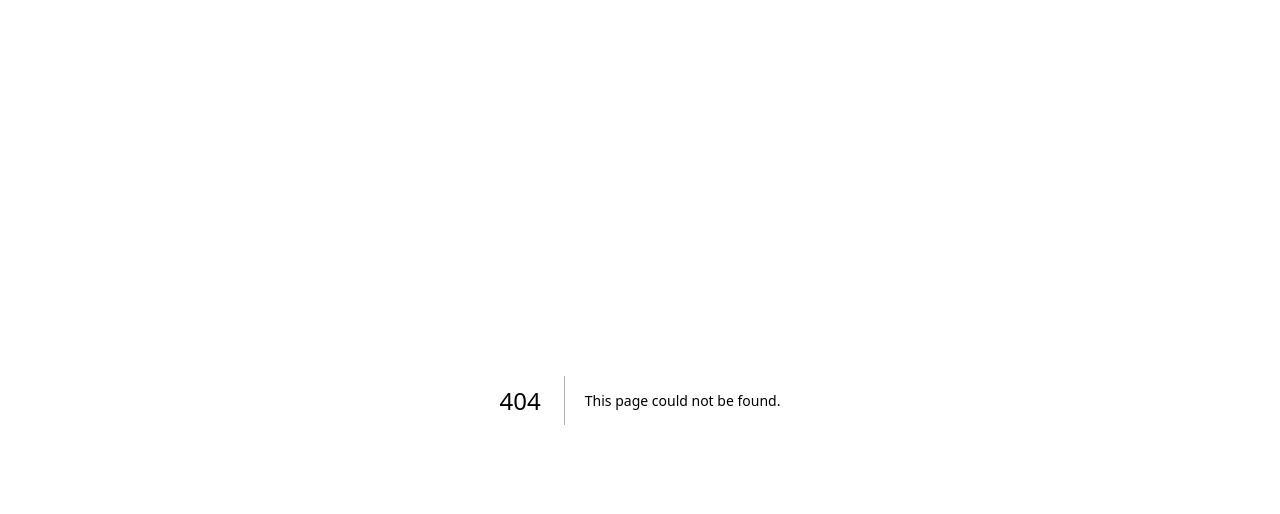
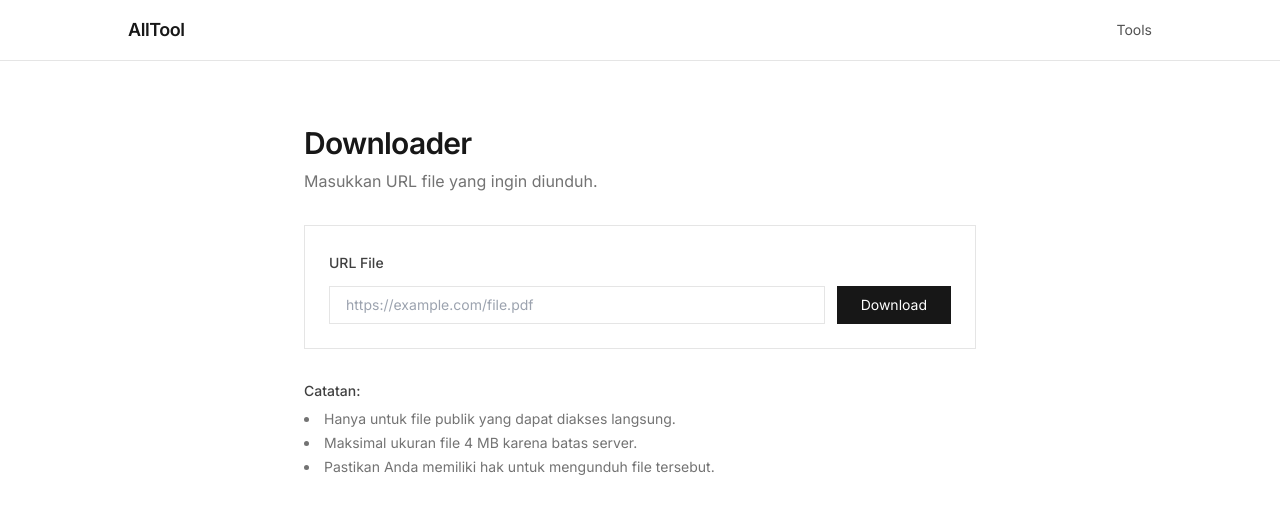
Before and after one commit to sionlimitles-spec/all-tool-sxzz, a Next.js app: page /downloader in a window 1280 px wide. Before the commit this address had no page. Shown: the top 514 px of the page. Built offline with nearby package versions, Linux system fonts and the light colour scheme.

Commit message:
Create page.tsx

```diff
--- /dev/null
+++ b/src/app/downloader/page.tsx
@@ -0,0 +1,100 @@
+"use client";
+
+import { useState } from "react";
+import Link from "next/link";
+
+export default function DownloaderPage() {
+  const [url, setUrl] = useState("");
+  const [loading, setLoading] = useState(false);
+  const [message, setMessage] = useState("");
+
+  const handleDownload = async () => {
+    if (!url) return;
+    setLoading(true);
+    setMessage("");
+    try {
+      const res = await fetch("/api/download", {
+        method: "POST",
+        headers: { "Content-Type": "application/json" },
+        body: JSON.stringify({ url }),
+      });
+
+      if (!res.ok) {
+        const data = await res.json();
+        setMessage(data.error || "Gagal mengunduh.");
+        setLoading(false);
+        return;
+      }
+
+      const blob = await res.blob();
+      const contentDisposition = res.headers.get("content-disposition");
+      let filename = "download";
+      if (contentDisposition) {
+        const match = contentDisposition.match(/filename="?(.+?)"?$/);
+        if (match) filename = match[1];
+      }
+
+      const blobUrl = window.URL.createObjectURL(blob);
+      const a = document.createElement("a");
+      a.href = blobUrl;
+      a.download = filename;
+      document.body.appendChild(a);
+      a.click();
+      document.body.removeChild(a);
+      window.URL.revokeObjectURL(blobUrl);
+
+      setMessage("Berhasil diunduh.");
+    } catch {
+      setMessage("Terjadi kesalahan.");
+    } finally {
+      setLoading(false);
+    }
+  };
+
+  return (
+    <div className="min-h-screen bg-white">
+      <nav className="border-b border-neutral-200 px-6 py-4">
+        <div className="mx-auto flex max-w-5xl items-center justify-between">
+          <Link href="/" className="text-lg font-semibold tracking-tight text-neutral-900">AllTool</Link>
+          <Link href="/tools" className="text-sm text-neutral-600 hover:text-neutral-900">Tools</Link>
+        </div>
+      </nav>
+      <section className="px-6 py-16">
+        <div className="mx-auto max-w-2xl">
+          <h1 className="text-3xl font-semibold tracking-tight text-neutral-900">Downloader</h1>
+          <p className="mt-2 text-neutral-500">Masukkan URL file yang ingin diunduh.</p>
+
+          <div className="mt-8 border border-neutral-200 p-6">
+            <label className="text-sm font-medium text-neutral-700">URL File</label>
+            <div className="mt-3 flex flex-col gap-3 md:flex-row">
+              <input
+                type="url"
+                value={url}
+                onChange={(e) => setUrl(e.target.value)}
+                placeholder="https://example.com/file.pdf"
+                className="flex-1 border border-neutral-200 px-4 py-2 text-sm focus:border-neutral-900 focus:outline-none"
+              />
+              <button
+                onClick={handleDownload}
+                disabled={loading}
+                className="bg-neutral-900 px-6 py-2 text-sm text-white hover:bg-neutral-700 disabled:opacity-50"
+              >
+                {loading ? "Memproses..." : "Download"}
+              </button>
+            </div>
+            {message && <p className="mt-4 text-sm text-neutral-600">{message}</p>}
+          </div>
+
+          <div className="mt-8 text-sm text-neutral-500">
+            <p className="font-medium text-neutral-700">Catatan:</p>
+            <ul className="mt-2 list-inside list-disc space-y-1">
+              <li>Hanya untuk file publik yang dapat diakses langsung.</li>
+              <li>Maksimal ukuran file 4 MB karena batas server.</li>
+              <li>Pastikan Anda memiliki hak untuk mengunduh file tersebut.</li>
+            </ul>
+          </div>
+        </div>
+      </section>
+    </div>
+  );
+      }
```
